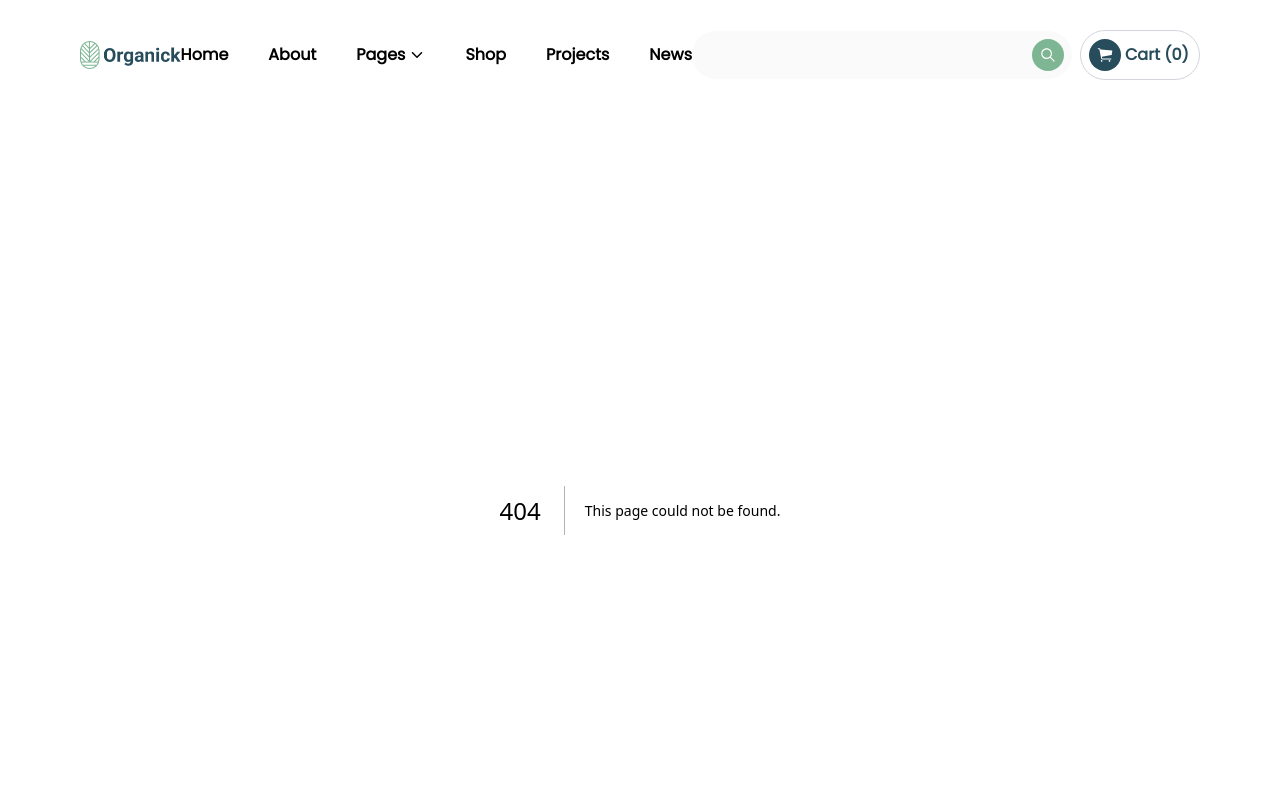
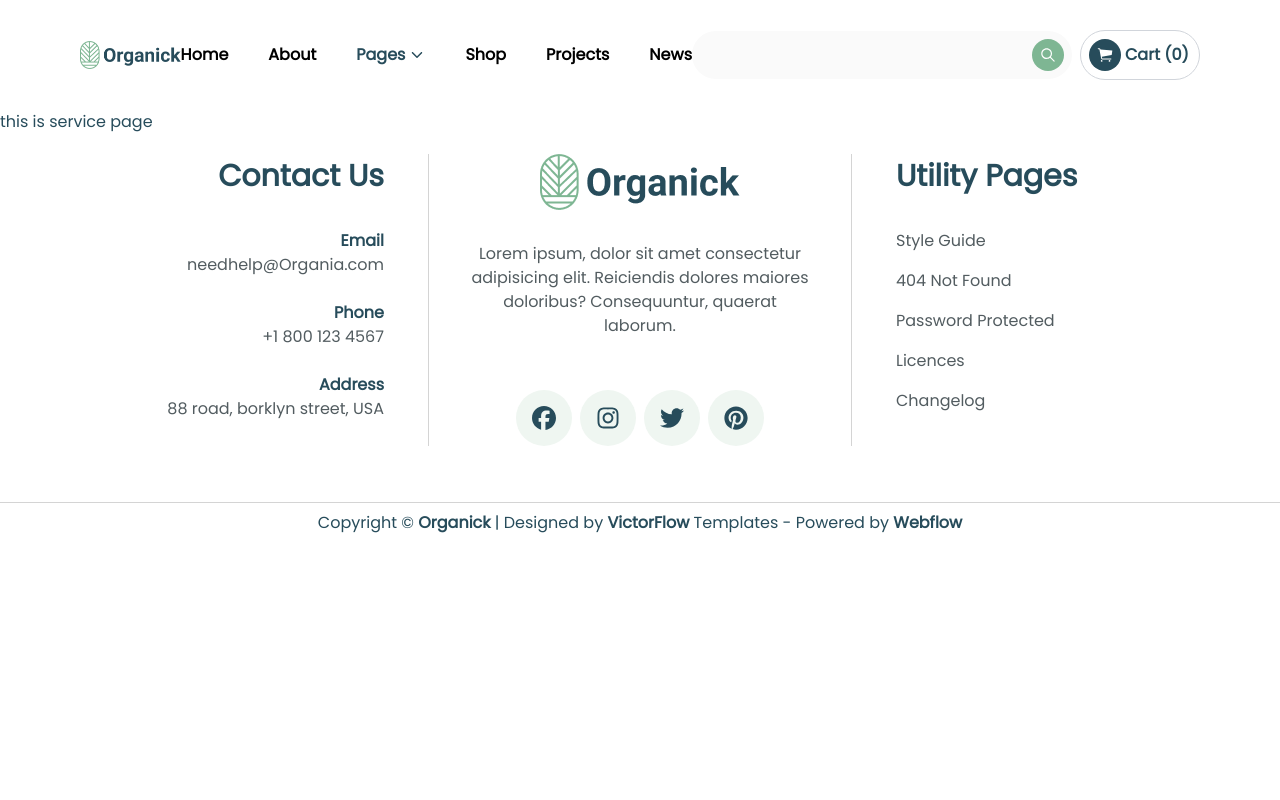
Before and after one commit to pally0091/Organic, a Next.js app: page /service in a window 1280 px wide. Before the commit this address had no page. Shown: the top 800 px of the page. Built offline with nearby package versions, Linux system fonts and the light colour scheme.

Commit message:
Updated Navbar.tsx to add onClick handler to submenu links and modified menu.ts to change title and url of submenu item

```diff
--- /dev/null
+++ b/src/app/service/page.tsx
@@ -0,0 +1,11 @@
+import React from "react";
+
+const ServicePage = () => {
+  return (
+    <div>
+      <p>this is service page</p>
+    </div>
+  );
+};
+
+export default ServicePage;
--- a/src/components/Navbar.tsx
+++ b/src/components/Navbar.tsx
@@ -65,6 +65,7 @@ const MenuContainer = () => {
                   >
                     <Link
                       href={submenuItem.url}
+                      onClick={handleSubmenu}
                       className={`text-[#294a5c] font-semibold ${
                         pathname === submenuItem.url
                           ? "text-gray-400 "
--- a/src/contents/menu.ts
+++ b/src/contents/menu.ts
@@ -15,8 +15,8 @@ const menu = [
     subMenu: [
       {
         id: 3.1,
-        title: "Example",
-        url: "/example",
+        title: "Services",
+        url: "/service",
       },
       {
         id: 3.2,
```
